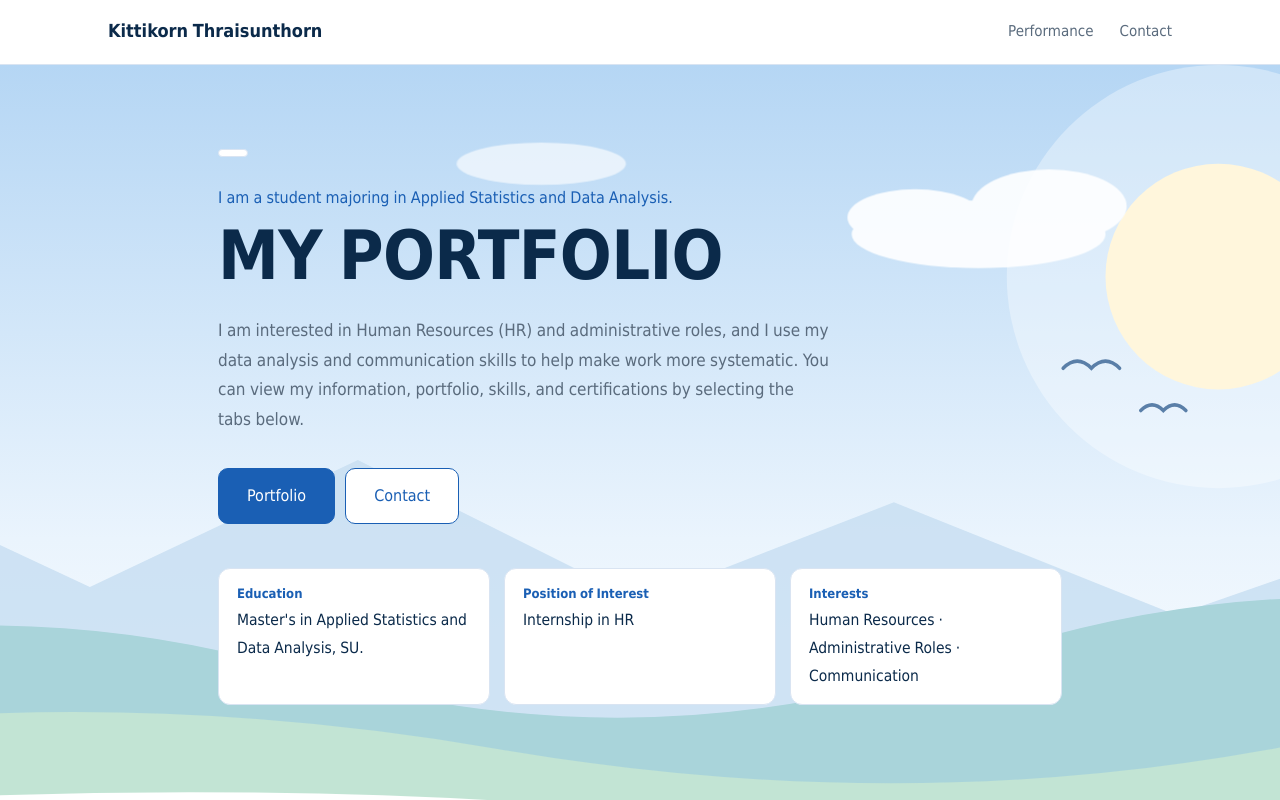
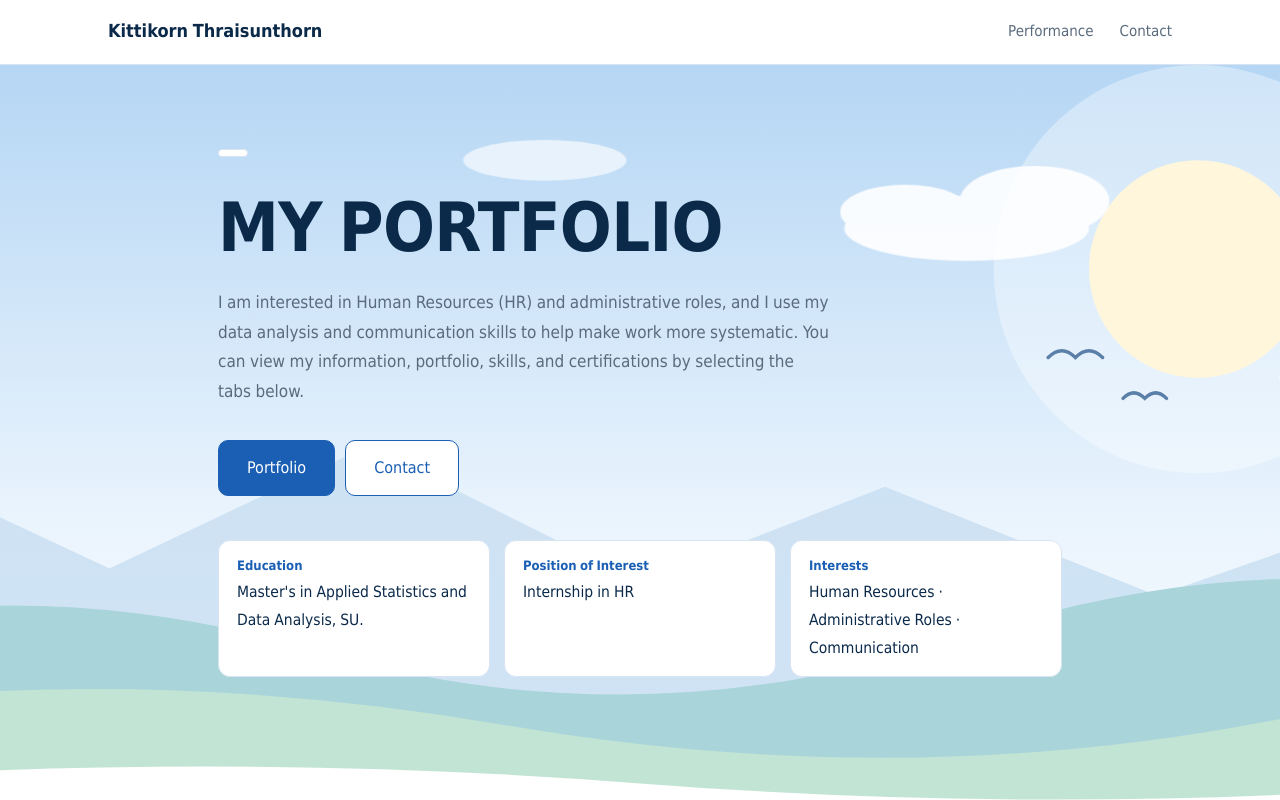
Before and after one commit to KittikornThraisunthorn/Portfolio, a plain HTML site: page index.html in a window 1280 px wide. Shown: the top 800 px of the page. Drawn offline with Linux system fonts and the light colour scheme; a web font is replaced by a local one.

Commit message:
Update porfolio website

```diff
--- a/index.html
+++ b/index.html
@@ -26,7 +26,7 @@
 <path d="M0 535Q360 500 720 528T1440 518V560H0Z" fill="#fff"/></svg>
 <div class="wrap">
 <span class="badge"></span>
-<p class="role">I am a student majoring in Applied Statistics and Data Analysis.</p>
+<p class="role"></p>
 <h1>MY PORTFOLIO</h1>
 <p class="in">I am interested in Human Resources (HR) and administrative roles, and I use my data analysis and communication skills to help make work more systematic. You can view my information, portfolio, skills, and certifications by selecting the tabs below.</p>
 <a class="btn main" href="#portfolio" id="go-works">Portfolio</a><a class="btn alt" href="#contact">Contact</a>
```
